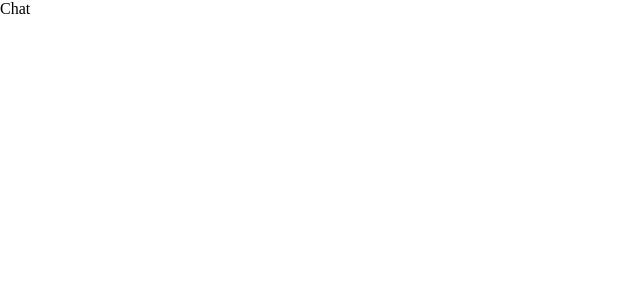
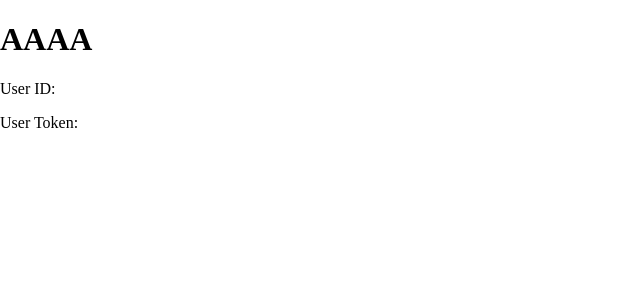
Before and after one commit to DinMSC/ChatRooms, a React (Create React App) app in the folder front/: page /chat in a window 1280 px wide. Shown: the top 300 px of the page, without its empty margins (0-640 px from the left). Built offline with nearby package versions, Linux system fonts and the light colour scheme.

Commit message:
working on retrieveing data from context

```diff
--- a/front/src/context/AuthContext.tsx
+++ b/front/src/context/AuthContext.tsx
@@ -1,22 +1,33 @@
-import React, { createContext, useState } from 'react';
+import React, { createContext, useCallback, useState } from 'react';
+import {
+    AuthContextProviderProps,
+    UserData,
+} from '../interfaces/AuthInterface';
 
-export const AuthContext = createContext(null);
-
-interface AuthContextProviderProps {
-    children: React.ReactNode;
-}
+export const AuthContext = createContext({
+    user: {
+        _id: '',
+        token: '',
+        message: '',
+    },
+    updateUser: (data: UserData) => {},
+});
 
 export const AuthContextProvider: React.FC<AuthContextProviderProps> = ({
     children,
 }) => {
-    const [user, setUser] = useState(null);
+    const [user, setUser] = useState<UserData>({
+        _id: '',
+        token: '',
+        message: '',
+    });
 
-    const setUserData = (userData) => {
-        setUser(userData);
-    };
+    const updateUser = useCallback((data: UserData) => {
+        setUser(data);
+    }, []);
 
     return (
-        <AuthContext.Provider value={{ user, setUser: setUserData }}>
+        <AuthContext.Provider value={{ user, updateUser }}>
             {children}
         </AuthContext.Provider>
     );
--- /dev/null
+++ b/front/src/interfaces/AuthInterface.ts
@@ -0,0 +1,10 @@
+export interface AuthContextProviderProps {
+    children: React.ReactNode;
+}
+
+export interface UserData {
+    _id: string;
+    token: string;
+    message: string;
+    // setUser?: React.Dispatch<React.SetStateAction<UserData>>;
+}
--- a/front/src/pages/chat/Chat.tsx
+++ b/front/src/pages/chat/Chat.tsx
@@ -1,5 +1,22 @@
+import { useContext, useEffect } from 'react';
+import { AuthContext } from '../../context/AuthContext';
+
 const Chat = () => {
-    return <div>Chat</div>;
+    const authContext = useContext(AuthContext);
+    const { user } = authContext;
+
+    useEffect(() => {
+        // Do something when user data changes
+        console.log('User data changed:', user);
+    }, [user]);
+
+    return (
+        <>
+            <h1>AAAA</h1>
+            <p>User ID: {user._id}</p>
+            <p>User Token: {user.token}</p>
+        </>
+    );
 };
 
 export default Chat;
--- a/front/src/pages/login/Login.tsx
+++ b/front/src/pages/login/Login.tsx
@@ -1,5 +1,7 @@
 import axios from 'axios';
 import { useFormik } from 'formik';
+import { useContext } from 'react';
+import { AuthContext } from '../../context/AuthContext';
 import {
     AuthButton,
     AuthInput,
@@ -8,6 +10,7 @@ import {
 } from '../register/registerStyles';
 
 const Login = () => {
+    const authContext = useContext(AuthContext);
     const formik = useFormik({
         initialValues: {
             username: '',
@@ -18,12 +21,15 @@ const Login = () => {
                 .post('http://localhost:8000/api/login', values) //put constants and fix backend errors for auth
                 .then((response) => {
                     localStorage.setItem('token', response.data.user.token);
+                    console.log(response.data.user);
+                    authContext.updateUser(response.data.user);
                 })
                 .catch((error) => {
                     console.log(error);
                 });
         },
     });
+
     return (
         <>
             <MainBox>
```
